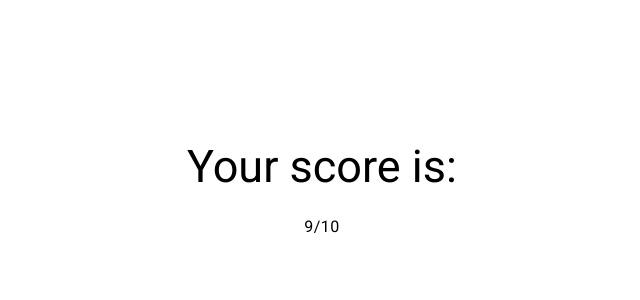
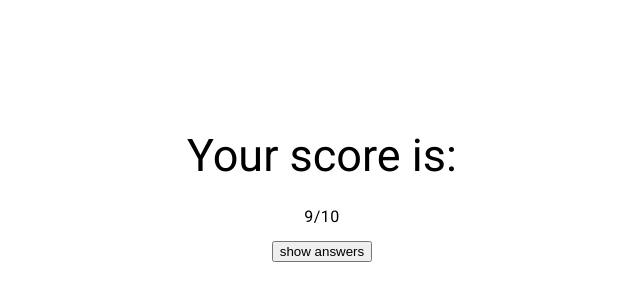
Before and after one commit to AishuPola/quiz_project, an Angular app: page /score in a window 1280 px wide. Shown: the part 154-454 px from the top of the page, without its empty margins (318-958 px from the left). Built offline with nearby package versions, Linux system fonts and the light colour scheme.

Commit message:
show answers button

```diff
--- a/src/app/score/score.component.html
+++ b/src/app/score/score.component.html
@@ -3,4 +3,6 @@
   <h2>Your score is:</h2>
 
   <p>9/10</p>
+
+  <button>show answers</button>
 </div>
```
